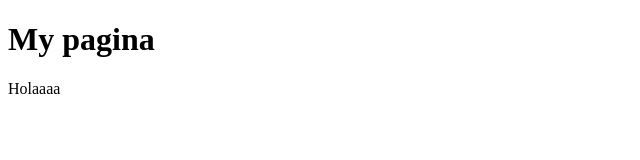
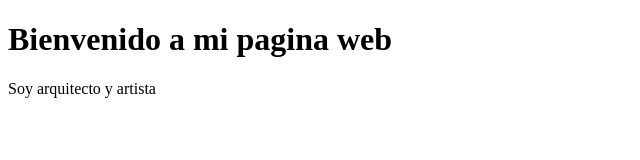
Before and after one commit to enlorca/enlorca.github.io, a plain HTML site: page index.html in a window 1280 px wide. Shown: the whole page, without its empty margins (0-640 px from the left). Drawn offline with Linux system fonts and the light colour scheme.

Commit message:
CHANGE: Se cambia h1 y p en body de index.html

```diff
--- a/index.html
+++ b/index.html
@@ -4,10 +4,10 @@
     <meta charset="UTF-8">
     <meta http-equiv="X-UA-Compatible" content="IE=edge">
     <meta name="viewport" content="width=device-width, initial-scale=1.0">
-    <title>Curriculum</title>
+    <title>:: ESTEBAN LORCA ::</title>
 </head>
 <body>
-    <h1>My pagina</h1>
-    <p>Holaaaa</p>
+    <h1>Bienvenido a mi pagina web</h1>
+    <p>Soy arquitecto y artista</p>
 </body>
 </html>
```
